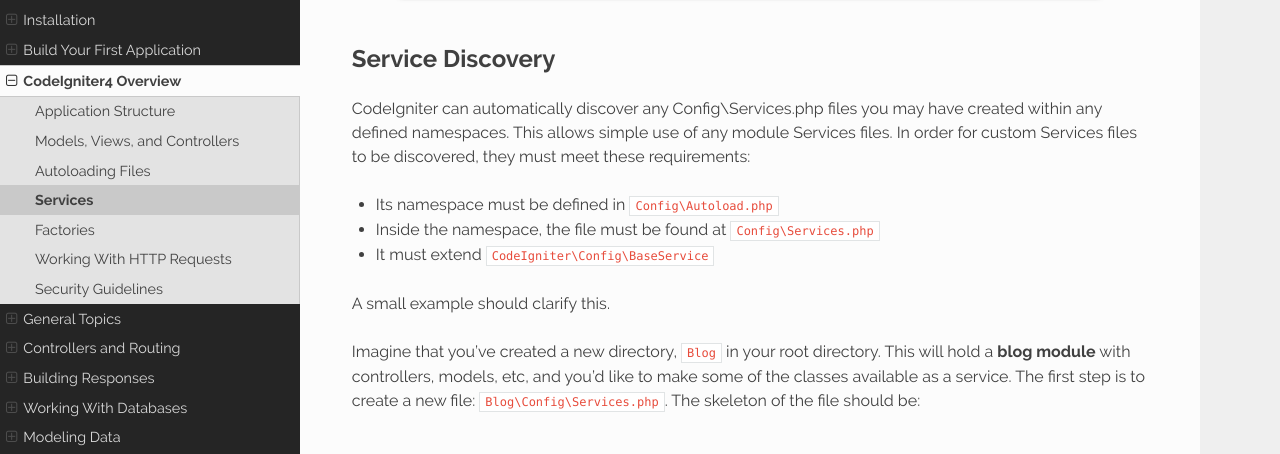
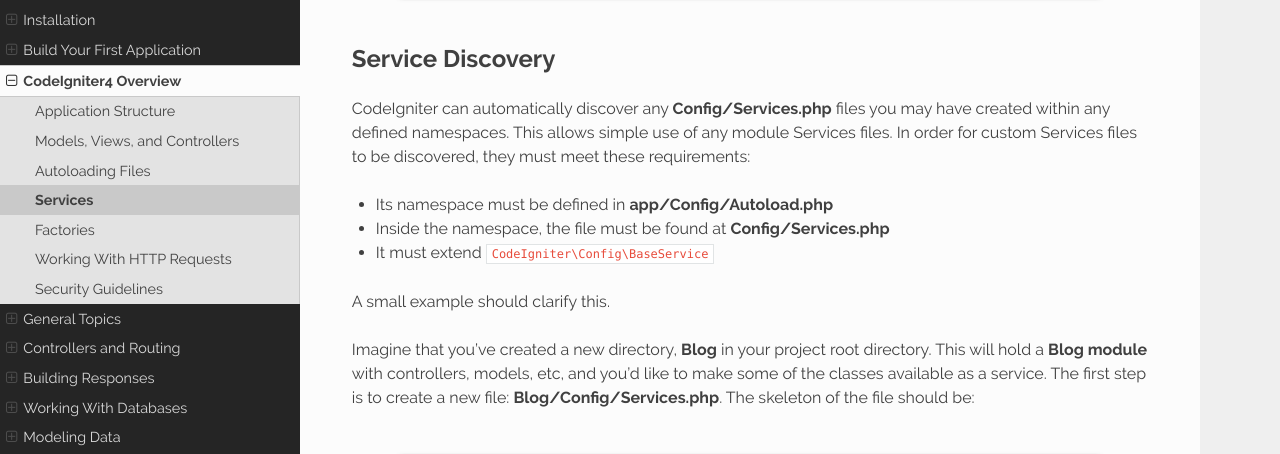
Before and after one commit to NEKOGET/ci4_user_guide_src, a Sphinx documentation site: the page built from source/concepts/services.rst, in a window 1280 px wide and 900 px high, scrolled down 3752 px, cut to the strip 161-615 px from the top of the window. Built offline with Sphinx 7.4.7 and the Read the Docs theme 2.0.0, drawn with Linux system fonts in a browser that asks for light colours; some of the changed text lies outside the part shown.

Commit message:
docs: fix text decoration, etc.

```diff
--- a/source/concepts/services.rst
+++ b/source/concepts/services.rst
@@ -75,7 +75,7 @@ create a new class that implements the ``RouterCollectionInterface``:
 
 .. literalinclude:: services/006.php
 
-Finally, modify **/app/Config/Services.php** to create a new instance of ``MyRouter``
+Finally, modify **app/Config/Services.php** to create a new instance of ``MyRouter``
 instead of ``CodeIgniter\Router\RouterCollection``:
 
 .. literalinclude:: services/007.php
@@ -87,7 +87,7 @@ In some instances, you will want the option to pass a setting to the class durin
 Since the services file is a very simple class, it is easy to make this work.
 
 A good example is the ``renderer`` service. By default, we want this class to be able
-to find the views at ``APPPATH.views/``. We want the developer to have the option of
+to find the views at ``APPPATH . views/``. We want the developer to have the option of
 changing that path, though, if their needs require it. So the class accepts the ``$viewPath``
 as a constructor parameter. The service method looks like this:
 
@@ -112,19 +112,19 @@ within the class, and, if not, creates a new one. All of the factory methods pro
 Service Discovery
 =================
 
-CodeIgniter can automatically discover any Config\\Services.php files you may have created within any defined namespaces.
+CodeIgniter can automatically discover any **Config/Services.php** files you may have created within any defined namespaces.
 This allows simple use of any module Services files. In order for custom Services files to be discovered, they must
 meet these requirements:
 
-- Its namespace must be defined in ``Config\Autoload.php``
-- Inside the namespace, the file must be found at ``Config\Services.php``
+- Its namespace must be defined in **app/Config/Autoload.php**
+- Inside the namespace, the file must be found at **Config/Services.php**
 - It must extend ``CodeIgniter\Config\BaseService``
 
 A small example should clarify this.
 
-Imagine that you've created a new directory, ``Blog`` in your root directory. This will hold a **blog module** with controllers,
+Imagine that you've created a new directory, **Blog** in your project root directory. This will hold a **Blog module** with controllers,
 models, etc, and you'd like to make some of the classes available as a service. The first step is to create a new file:
-``Blog\Config\Services.php``. The skeleton of the file should be:
+**Blog/Config/Services.php**. The skeleton of the file should be:
 
 .. literalinclude:: services/011.php
 
```
